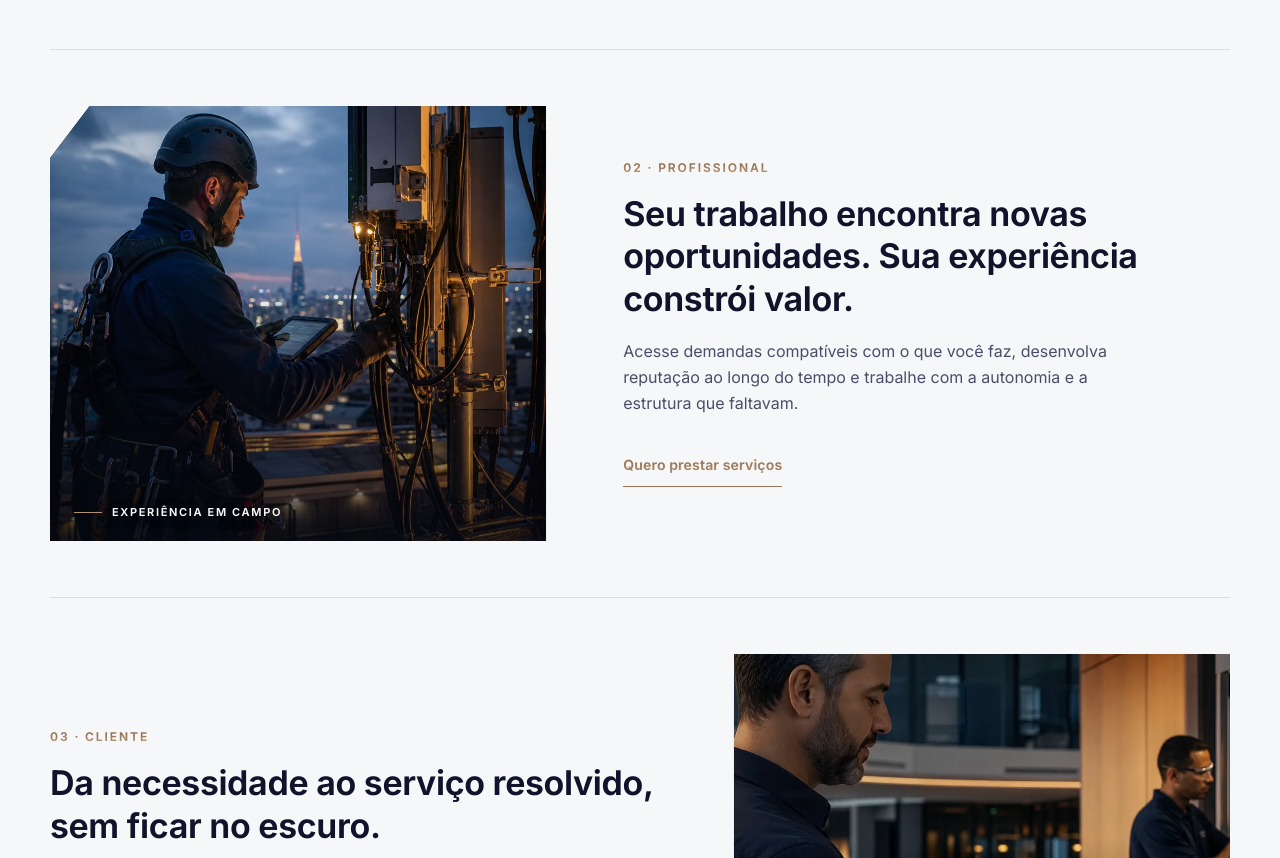
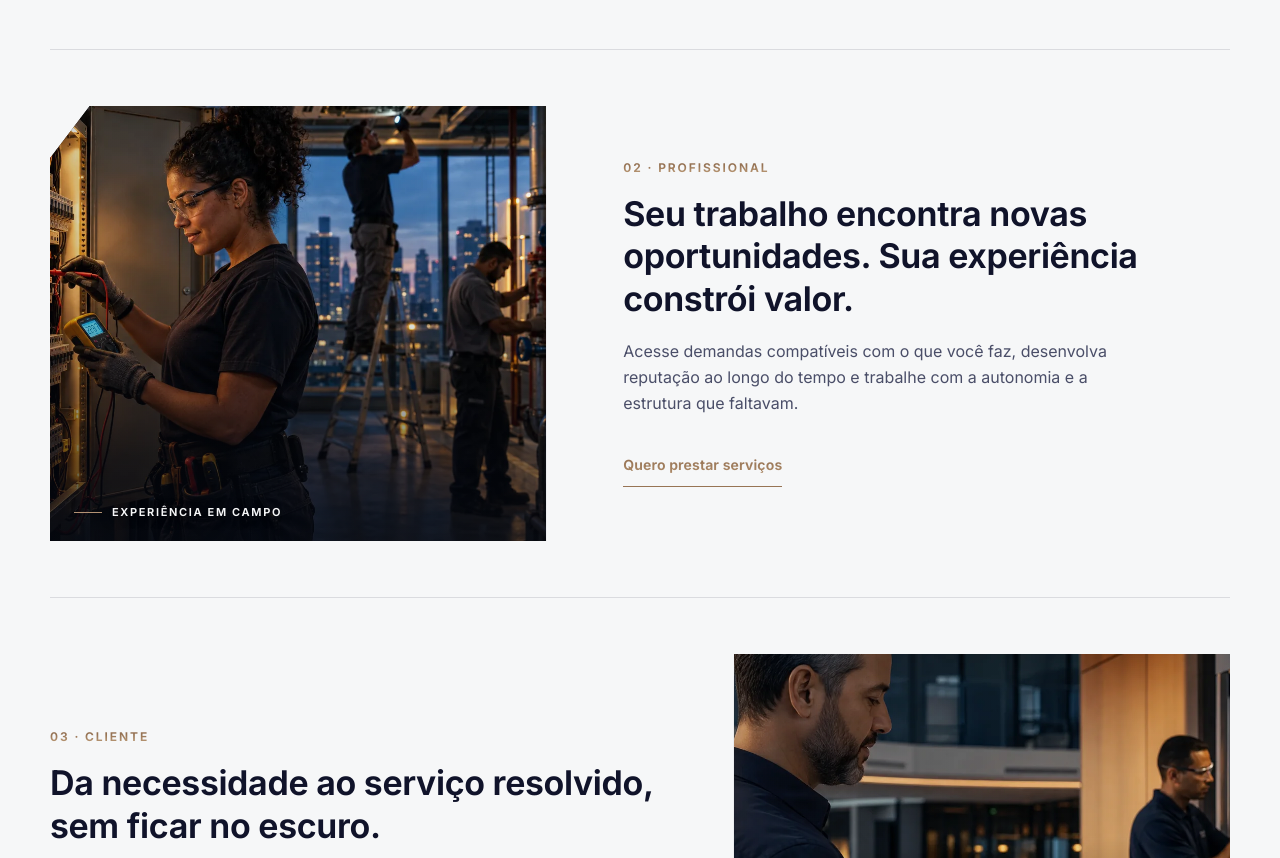
Before and after one commit to Ehvolus/website, a plain HTML site: page index.html in a window 1280 px wide. Shown: the part 3281-4139 px from the top of the page. Drawn offline with nearby package versions, Linux system fonts and the light colour scheme.

Commit message:
feat(profissional): trocar a foto da jornada do profissional
- Foto nova mostra elétrica, climatização e hidráulica, no lugar da
  cena só de telecom, para refletir os vários ofícios atendidos
- Texto alternativo descreve a cena nova

```diff
--- a/index.html
+++ b/index.html
@@ -271,7 +271,7 @@
       <article class="journey journey--profissional" id="profissionais" aria-labelledby="profissionais-heading">
         <figure class="journey-figure journey-figure--profissional">
           <div class="journey-photo-frame">
-            <img class="journey-photo" src="assets/journey-profissional.webp" width="1440" height="960" loading="lazy" alt="Profissional técnico atuando em infraestrutura de telecomunicações com equipamentos de diagnóstico">
+            <img class="journey-photo" src="assets/journey-profissional-servicos.webp" width="1116" height="960" loading="lazy" alt="Eletricista testa um quadro elétrico com multímetro enquanto outros profissionais cuidam da climatização e da hidráulica de um edifício">
           </div>
           <figcaption>Experiência em campo</figcaption>
         </figure>
```
Also changed, not shown: assets/journey-profissional-servicos.webp (added).
